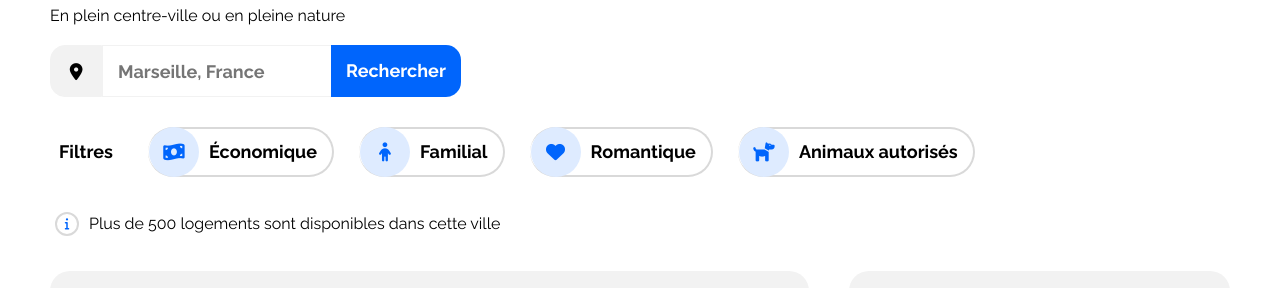
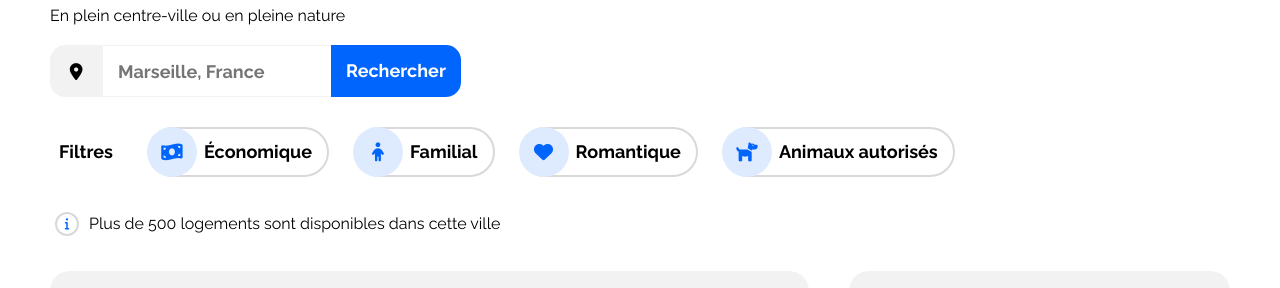
Before and after one commit to roy-raphael/DW_P2-Booki, a plain HTML site: page index.html in a window 1280 px wide. Shown: the part 159-447 px from the top of the page. Drawn offline with Linux system fonts and the light colour scheme.

Commit message:
Correct left-padding for filters

```diff
--- a/css/style.css
+++ b/css/style.css
@@ -245,7 +245,7 @@ section
 .filters-list-item
 {
     display: flex;
-    padding-right: 15px;
+    padding: 0 15px 0 5px;
     height: 50px;
     align-items: center;
     gap: 15px;
@@ -256,7 +256,6 @@ section
     background-color: white;
     border: 2px solid var(--dark-grey);
     border-radius: 25px;
-    border-left: none;
     cursor: pointer;
 }
 
@@ -264,7 +263,7 @@ section
 {
     /* Style the before element, as FontAwesome adds icons before the element */
     display: flex;
-    margin: -3px -5px;
+    margin: -3px -8px;
     width: 50px;
     height: 50px;
     justify-content: center;
```
